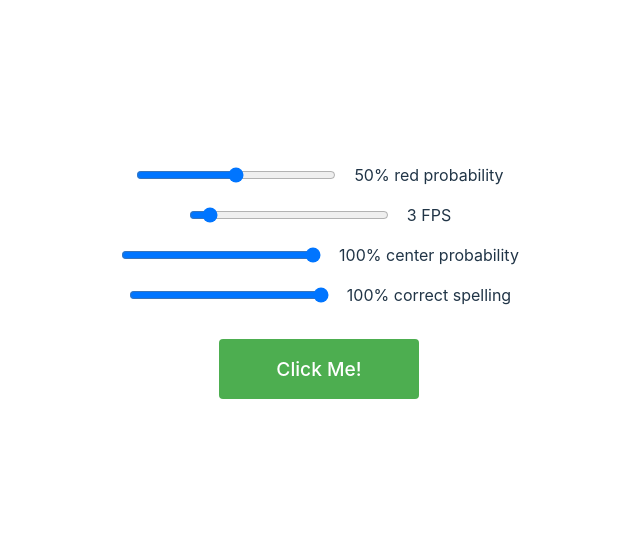
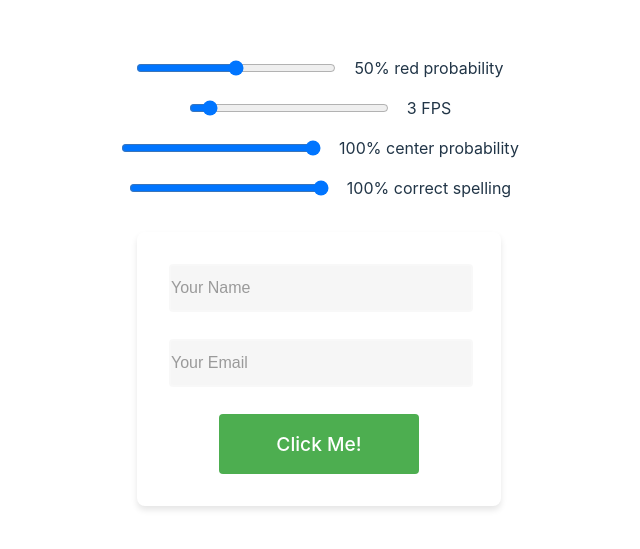
Before and after one commit to quadfactor/evalsDemo, a React (Vite) app in the folder evals/: page / in a window 1280 px wide. Shown: the part 119-668 px from the top of the page, without its empty margins (321-961 px from the left). Built offline with nearby package versions, Linux system fonts and the light colour scheme.

Commit message:
fake form added

```diff
--- a/evals/src/App.css
+++ b/evals/src/App.css
@@ -112,3 +112,47 @@ input[type='range'] {
 }
 
 /* Removed .text-random class as we're using inline styles for transform */
+
+.button-form {
+  background: rgba(255, 255, 255, 0.1);
+  padding: 2rem;
+  border-radius: 8px;
+  min-width: 300px;
+  display: flex;
+  flex-direction: column;
+  gap: 1.2rem;
+  align-items: center;
+  box-shadow: 0 4px 6px rgba(0, 0, 0, 0.1);
+}
+
+.form-group {
+  width: 100%;
+  margin-bottom: 0.5rem;
+}
+
+.form-input {
+  width: 100%;
+  padding: 0.8rem 0rem;
+  font-size: 1rem;
+  border: 2px solid rgba(255, 255, 255, 0.2);
+  border-radius: 4px;
+  background: rgba(170, 170, 170, 0.1);
+  color: rgb(0, 0, 0);
+  transition: all 0.2s ease;
+}
+
+.form-input::placeholder {
+  color: rgba(93, 93, 93, 0.6);
+}
+
+/* .form-input:hover {
+  border-color: rgba(255, 255, 255, 0.3);
+  background: rgba(255, 255, 255, 0.15);
+} */
+
+.form-input:focus {
+  outline: none;
+  border-color: rgba(255, 255, 255, 0.5);
+  background: rgba(255, 255, 255, 0.2);
+  box-shadow: 0 0 0 2px rgba(255, 255, 255, 0.1);
+}
--- a/evals/src/App.jsx
+++ b/evals/src/App.jsx
@@ -11,6 +11,10 @@ function App() {
   const [textOffset, setTextOffset] = useState({ x: 0, y: 0 });
   const [spellingProb, setSpellingProb] = useState(1);
   const [buttonText, setButtonText] = useState('Click Me!');
+  const [formData, setFormData] = useState({
+    name: '',
+    email: '',
+  });
 
   const getMisspelledText = () => {
     const variants = [
@@ -63,6 +67,18 @@ function App() {
     return () => clearInterval(interval);
   }, [probability, fps, centerProb, spellingProb]);
 
+  const handleSubmit = (e) => {
+    e.preventDefault();
+    alert(`Form submitted!\nName: ${formData.name}\nEmail: ${formData.email}`);
+  };
+
+  const handleInputChange = (e) => {
+    setFormData({
+      ...formData,
+      [e.target.name]: e.target.value,
+    });
+  };
+
   return (
     <div className="container">
       <div className="controls">
@@ -111,7 +127,31 @@ function App() {
           <span>{Math.round(spellingProb * 100)}% correct spelling</span>
         </div>
       </div>
+      <form onSubmit={handleSubmit} className="button-form">
+        <div className="form-group">
+          <input
+            type="text"
+            name="name"
+            placeholder="Your Name"
+            value={formData.name}
+            onChange={handleInputChange}
+            className="form-input"
+            required
+          />
+        </div>
+        <div className="form-group">
+          <input
+            type="email"
+            name="email"
+            placeholder="Your Email"
+            value={formData.email}
+            onChange={handleInputChange}
+            className="form-input"
+            required
+          />
+        </div>
         <button
+          type="submit"
           className={`cta-button ${buttonClass} ${
             isTextCentered ? 'text-centered' : ''
           }`}
@@ -125,6 +165,7 @@ function App() {
         >
           {buttonText}
         </button>
+      </form>
     </div>
   );
 }
```
Lines whose indentation alone changed are shown as unchanged.
